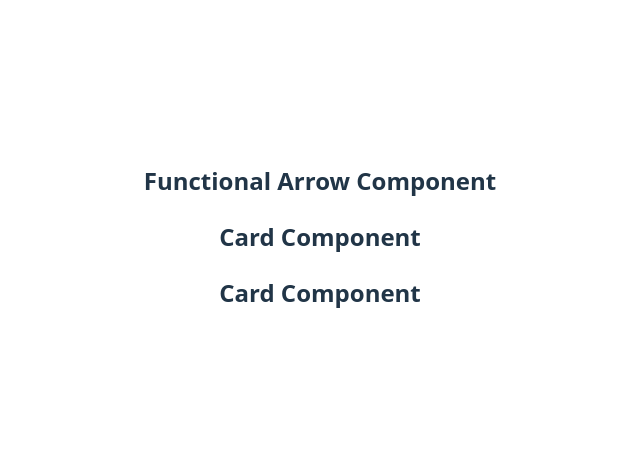
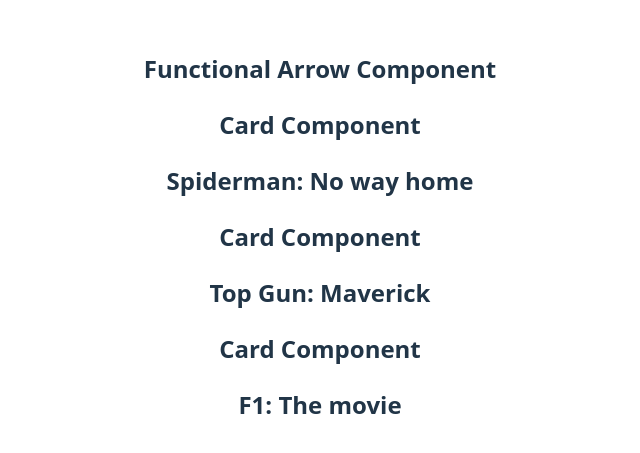
Before and after one commit to pseudowasabi/copycat-react-app, a React (Vite) app: page / in a window 1280 px wide. Shown: the part 163-616 px from the top of the page, without its empty margins (320-960 px from the left). Built offline with nearby package versions, Linux system fonts and the light colour scheme.

Commit message:
An example of props

```diff
--- a/src/App.jsx
+++ b/src/App.jsx
@@ -1,19 +1,21 @@
 import './App.css'
 
-const Card = () => {
+const Card = ({ title }) => {
     return (
         <div>
             <h2>Card Component</h2>
+            <h2>{title}</h2>
         </div>
     )
 }
 
 const App = () => {
     return (
-        <div>
+        <div className="card-container">
             <h2>Functional Arrow Component</h2>
-            <Card />
-            <Card />
+            <Card title="Spiderman: No way home" />
+            <Card title="Top Gun: Maverick" />
+            <Card title="F1: The movie" />
         </div>
     )
 }
```
